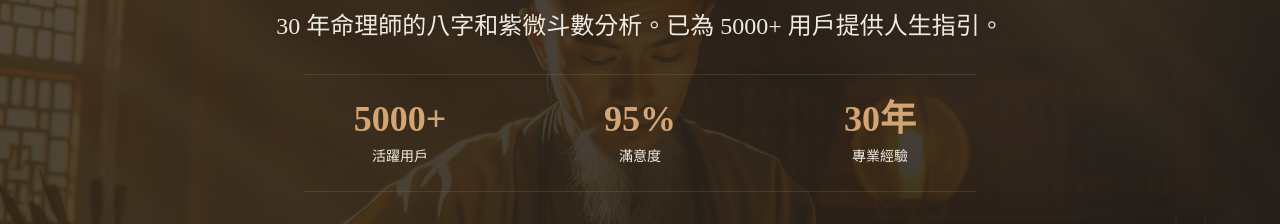
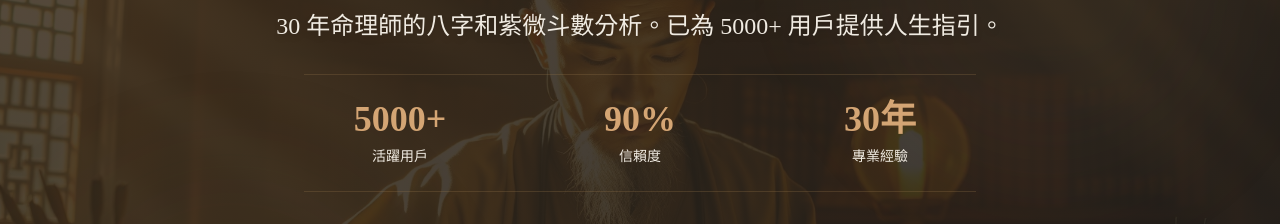
Before and after one commit to adam4taiwan/MyWeb, a Next.js app: page / in a window 1280 px wide. Shown: the part 327-551 px from the top of the page. Built offline with nearby package versions, Linux system fonts and the light colour scheme; no server answers.

Commit message:
fix: change hero section stat from 95% 滿意度 to 90% 信賴度
Co-Authored-By: Claude Sonnet 4.6 <noreply@anthropic.com>

```diff
--- a/components/HeroSection.tsx
+++ b/components/HeroSection.tsx
@@ -43,8 +43,8 @@ export default function HeroSection({ showSubscribeNudge = false }: { showSubscr
             <p className="text-sm text-brand-100 mt-2">活躍用戶</p>
           </div>
           <div className="text-center">
-            <p className="text-3xl md:text-4xl font-bold text-brand-300">95%</p>
-            <p className="text-sm text-brand-100 mt-2">滿意度</p>
+            <p className="text-3xl md:text-4xl font-bold text-brand-300">90%</p>
+            <p className="text-sm text-brand-100 mt-2">信賴度</p>
           </div>
           <div className="text-center">
             <p className="text-3xl md:text-4xl font-bold text-brand-300">30年</p>
```
